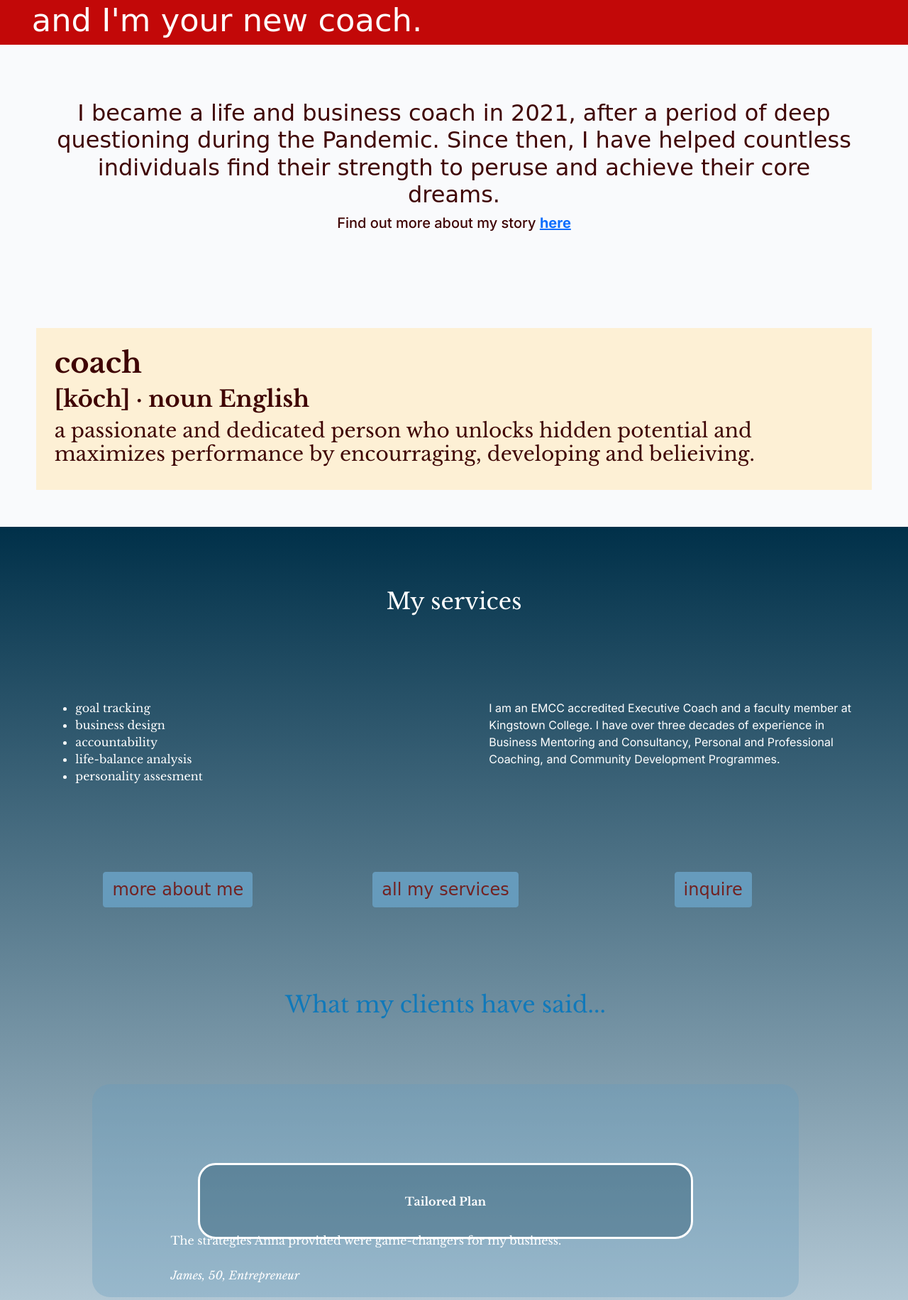
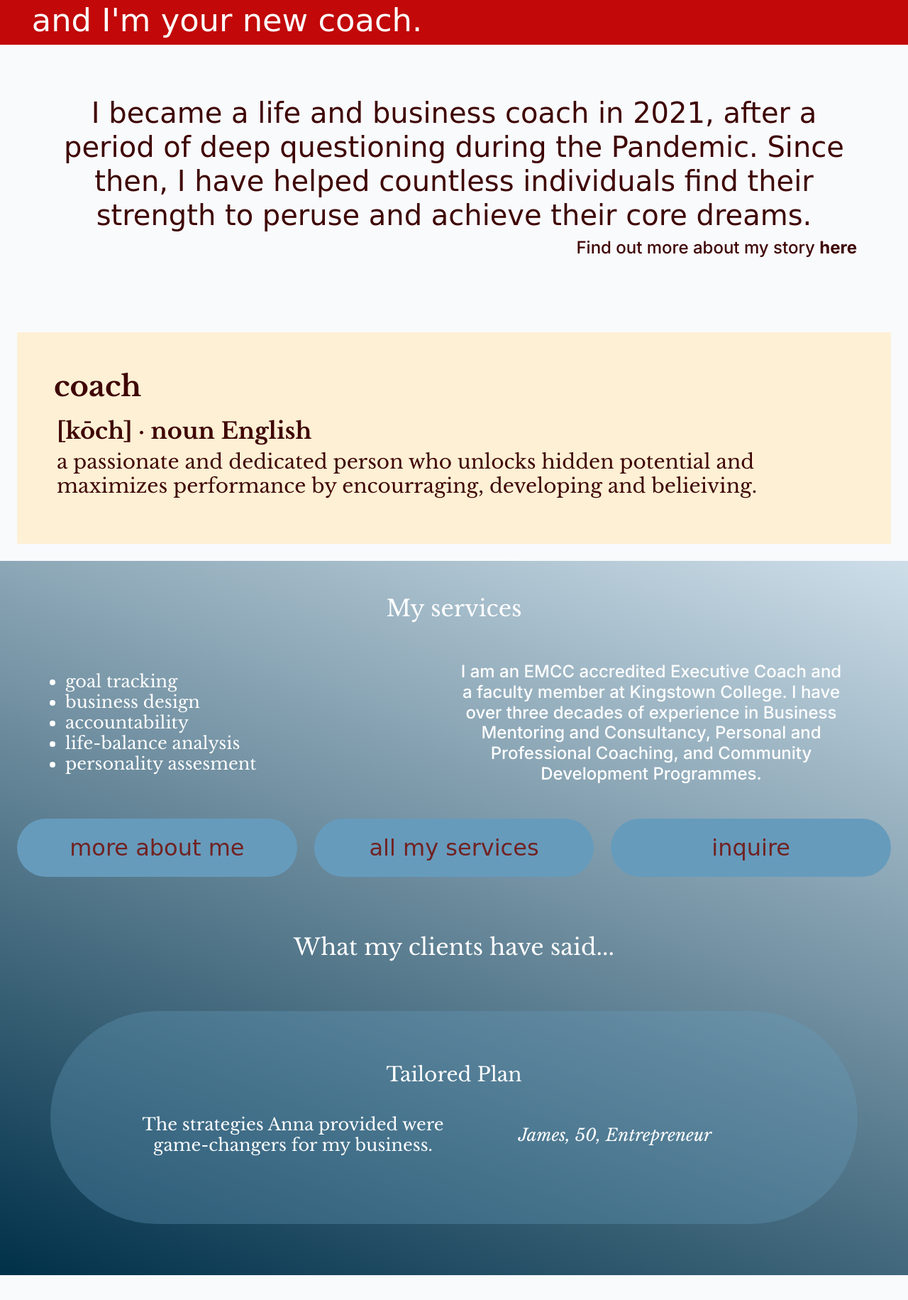
Before and after one commit to arir2001/projectfour, a Django app: page / in a window 1280 px wide. Shown: the part 753-2584 px from the top of the page at 71% size. Run offline with Django 4.2, Linux system fonts and the light colour scheme; data comes from the database, SQL or seed files in the repository; parts of the project's set-up code (start-up, migrations or seed data) failed here and were passed over; some libraries are stand-ins or nearby versions; some web fonts are replaced; grey boxes are pictures that could not be loaded.

Commit message:
CSS fixed for index page.

```diff
--- a/home/templates/home/index.html
+++ b/home/templates/home/index.html
@@ -40,22 +40,22 @@
     <section id="coachdescription">
         <div class="container-fluid">
             <div class="row">
-                <div class="col coachintrodiv text-center" >
-                    <h2 class="handwriting " id="coachintro">
-                        <span>I became a life and business coach in 2021, </span>
-                        <span>after a period of deep questioning during the Pandemic. </span>
-                        <span>Since then, I have helped countless individuals find their </span>
-                        <span>strength to peruse and achieve  their core dreams.</span>
-                    </h2>
-                    <h5 class='inter'>
-                        Find out more about my story <a href="#"><strong>here</strong></a>
-                    </h5>
+                <div class="col m-4 p-md-5 browncolor" >
+                    <h1 class="handwriting text-wrap text-center" id="coachintro">
+                        I became a life and business coach in 2021,
+                        after a period of deep questioning during the Pandemic.
+                        Since then, I have helped countless individuals find their
+                        strength to peruse and achieve  their core dreams.
+                    </h1>
+                    <h4 class='inter text-end'>
+                        Find out more about my story <a href="#" class="text-reset text-decoration-none"><strong>here</strong></a>
+                    </h4>
                 </div>
             </div>
             <div class="row">
-                <div class="col coachdescriptiondiv libre-baskerville-regular text-left" >
-                    <h1 class="libre-baskerville-bold"> coach</h1>
-                    <div  id="coachdef">
+                <div class="col coachdescriptiondiv m-4 p-5 browncolor libre-baskerville-regular text-start" >
+                    <h1 class="libre-baskerville-bold p-1"> coach</h1>
+                    <div class="p-2" id="coachdef">
                         <h2 class="libre-baskerville-bold">[kōch] · noun English</h2>
                         <h3>
                         a passionate and dedicated person who unlocks hidden potential
@@ -69,10 +69,11 @@
     </section>
     <section id="coachingservices">
         <div class="container-fluid">
-            <div class="row coachingservicesdiv">
-                <h2 class="libre-baskerville-regular text-center" style="padding: 5%;"> My services </h2>
-
-                <div class="col-md-6 libre-baskerville-regular coachingservicesinnerdiv">
+            <div class="row d-flex justify-content-center coachingservicesdiv">
+                <div class="row d-flex align-items-center ">
+                    <h2 class="libre-baskerville-regular text-center p-5"> My services </h2>
+                    <div class="row gx-md-5 align-items-center justify-content-around">
+                        <div class="col-md-6 h4 libre-baskerville-regular px-5">
                             <ul>
                                 <li>goal tracking</li>
                                 <li>business design</li>
@@ -81,46 +82,48 @@
                                 <li>personality assesment</li>
                             </ul>
                         </div>
-                <div class="col-md-6 coachingservicesinnerdiv inter">
+                        <div class="col-md-6 h4 text-center inter">
                             <p>I am an EMCC accredited Executive Coach and a faculty member
                                 at Kingstown College. I have over three decades of experience
                                 in Business Mentoring and Consultancy, Personal and Professional
                                 Coaching, and Community Development Programmes.</p>
                         </div>
+                    </div>
+                </div>
+                <div class="row handwriting m-4 text-center d-flex align-items-stretch justify-content-center">
+                    <div class="col-md-4 ">
+                        <div class="servicesbutton rounded-pill">
+                            <a href="inquiry.html" class="buttonbrowncolor btn btn-lg m-2" >more about me</a>
+                        </div>
 
-                <div class="row coachingservicesinnerdiv handwriting">
-                    <div class="col-md-4 text-center">
-                        <button class="servicesbutton m-2 btn btn-outline-primary" type="button">
-                        more about me
-                        </button>
                     </div>
-                    <div class="col-md-4 text-center">
-                        <button class="servicesbutton  m-2 btn btn-outline-primary" type="button">
-                        all my services
-                        </button>
+                    <div class="col-md-4 ">
+                        <div class="servicesbutton rounded-pill"><a href="inquiry.html" class="buttonbrowncolor btn btn-lg m-2" >all my services</a></div>
                     </div>
-                    <div class="col-md-4 text-center ">
-                        <a href="inquiry.html"><button class="servicesbutton  m-2 btn btn-outline-primary" type="button">
-                        inquire
-                        </button></a>
+                    <div class="col-md-4 ">
+                        <div class="servicesbutton rounded-pill"><a href="inquiry.html" class="buttonbrowncolor btn btn-lg m-2" >inquire</a></div>
                     </div>
                 </div>
 
-                <div class="row clientdiv d-flex justify-content-center">
-                    <h2 class="libre-baskerville-regular title"> What my clients have said...</h2>
+
+                <div class="row p-2 mt-5 d-flex justify-content-center">
+                    <h2 class="libre-baskerville-regular text-center"> What my clients have said...</h2>
+                    <div class="row testimonialdiv border-0 rounded-pill">
                         {% for testimonial in testimonials %}
-                    <div class="testimonialdiv mySlides libre-baskerville-regular-italic"">
-                        <div class="col d-flex align-content-stretch flex-wrap flex-column">
-                            <div class="col">
-                                <div class="row service mt-0"><p class="libre-baskerville-bold m-0">{{ testimonial.get_service_display}}</p></div>
-                                <div class="row"><p >{{testimonial.name}}, {{ testimonial.age }}, {{ testimonial.extra_detail }}</p></div>
+                        <div class="p-4 mySlides">
+
+                            <div class="row d-flex h-100 align-content-center flex-wrap text-center justify-content-center libre-baskerville-regular">
+                                <div class="w-100 h3 text-center"><p >{{ testimonial.get_service_display}}</p></div>
+                                <div class="col-md-5 d-flex align-items-center mt-3">
+                                    <div class="w-100 h4 "><p >{{testimonial.testimonial| safe}}</p></div>
                                 </div>
-                            <div class="col testimonial-row libre-baskerville-regular">
-                                <p >{{testimonial.testimonial| safe}}</p>
+                                <div class="col-md-5 d-flex align-items-center mt-3">
+                                    <div class="w-100 h4  libre-baskerville-regular-italic"><p >{{testimonial.name}}, {{ testimonial.age }}, {{ testimonial.extra_detail }}</p></div>
                                 </div>
                             </div>
                         </div>
                         {% endfor %}
+                    </div>
                 </div>
 
             </div>
@@ -129,35 +132,42 @@
     <section id="contentlanding">
         <div class="row d-flex p-3">
             <div class="col-md-6 d-flex justify-content-center mt-2">
-                <div class="embed-responsive embed-responsive-16by9">
-                    <iframe class=" embed-responsive-item" src="https://www.youtube.com/embed/zpOULjyy-n8?rel=0" allowfullscreen></iframe>
+                <div class="video-wrapper">
+                    <iframe class="embed-responsive-item video"  src="https://www.youtube.com/embed/VIDEO_ID" allowfullscreen></iframe>
                 </div>
             </div>
-            <div class="col-md-6">
-                <div class="embeddedcomment libre-baskerville-regular d-none d-md-block">
-                    <h4>Looking for inspiration?
 
-                        Watch my Youtube Videos
+            <div class="col-md-6 d-flex align-items-center mt-3">
+                <div class="m-2 p-2 text-center text-wrap libre-baskerville-regular d-none d-md-block">
+                    <h4>
+                        <span>Looking for inspiration? </span>
+                        <br>
+                        <span >Watch my Youtube Videos
 
-                        and power up your day!
+                            and power up your day!</span>
                     </h4>
                 </div>
             </div>
         </div>
-        <div class="row d-flex ">
+        <div class="row d-flex mt-2 p-2 ">
             <div class="col libre-baskerville-regular">
+                <h1 class='m-2 d-none d-md-block text-center'> Read my most recent blog post: </h1>
+                <div class="col-md-6 ">
                     {% get_recent_blog_posts as recent_posts %}
                     {% for post in recent_posts %}
-                <h1 class='m-2 d-none d-md-block'> Read my most recent blog post: </h1>
-                <div class="blog_post_tease">
-                    <h1> {{post.title}}
-                    </h1>
-                    <p>
-                        {{ post.excerpt }}
-                    </p>
+                    <div class="rounded-pill blog_post_tease m-2 p-2">
+                        <div class="col d-flex flex-column align-items-center mt-3">
+                            <div class="row"><h1> {{post.title}}</h1></div>
+                            <div class="row"><p>{{ post.excerpt }}</p></div>
+                            <div class="row">
                                 <a href="{% url 'blogpost' post.slug %}">..... read more -></a>
                             </div>
+                        </div>
+                    </div>
+
                     {% endfor %}
+                </div>
+
             </div>
         </div>
 
--- a/static/css/style.css
+++ b/static/css/style.css
@@ -96,24 +96,16 @@ body{
 
 /*coach intro*/
 
-#coachdescription{
-
-}
-
-.coachintrodiv{
-    margin: 4%;
-    padding: 2%;
+.browncolor{
     color: #3F0404;
 }
 
-#coachintro{
-    font-size: 2rem;
+.buttonbrowncolor{
+    color: #712222
 }
 
+
 .coachdescriptiondiv{
-    margin: 4%;
-    padding: 2%;
-    color: #3F0404;
     background-color: #FDF0D5;
 }
 
@@ -129,49 +121,41 @@ p a{
 /* services*/
 
 .coachingservicesdiv{
-    background: linear-gradient(#003049, #CDDEE9);
+    background: linear-gradient(20deg, #003049, #CDDEE9);
     color: white;
-    font-size: 1rem;
-    padding: 2%;
 }
 
-.coachingservicesinnerdiv{
-    padding: 4%;
+.coachingservicesdiv:hover {
+    transition: background 0.5s ease; /* Change 0.5s to any shorter duration */
 }
+
 
 .servicesbutton{
     color: #712222;
     border-color: #669BBC;
-    font-size: 1.5rem;
     background-color: #669BBC;
 }
 
-.btn-outline-primary:active {
-    color: #fff;
-    background-color: #669BBC;
-    margin: 2%;
+.btn-lg{
+    font-size: 2rem;
 }
 
-.btn-outline-primary:hover {
+.servicesbutton:active {
     color: #fff;
     background-color: #669BBC;
 }
 
-.title{
-    color:#1079BA;
-    text-align: center;
+.servicesbutton:hover {
+    color: #fff;
+    background-color: #669BBC;
 }
 
-.clientdiv{
-    padding: 5%;
+.bluecolor{
+    color:#1079BA;
 }
 
 .testimonialdiv{
     background-color: #669bbc54;
-    border-radius: 25px;
-    padding: 10%;
-    height: 50%;
-    width: 90%;
     margin: 5%;
     flex: 1; /* ensures the containers are equal height */
     min-height: 300px;
@@ -187,32 +171,13 @@ p a{
 
 .service{
     background-color: #0030494a;
-    border: solid;
-    border-radius: 25px;
-    height: 50%;
-    width: 90%;
-    margin: 5%;
-    padding: 5%;
     text-align: center;
 }
 
-/* conent section */
+/* conetnt section */
 
-.embedded{
-    margin: 2%;
-    flex-grow: 1;
-}
-
-.embeddedcomment{
-    padding: 2%;
-    text-align: center;
-    margin: 2%;
-}
 
 .blog_post_tease{
-    padding: 5%;
-    margin: 5%;
-    border-radius: 10%;
     background-color: grey;
 }
 
@@ -221,6 +186,21 @@ p a{
     text-decoration: none;
 }
 
+.video{
+    position: absolute;
+    top: 0;
+    left: 0;
+    width: 100%;
+    height: 100%;
+}
+
+.video-wrapper{
+    position: relative;
+    width: 100%;
+    padding-bottom: 56.25%;
+    height: 0;
+    overflow: hidden;
+}
 /* inquiry CSS */
 .messages{
 
```
Lines whose indentation alone changed are shown as unchanged.
